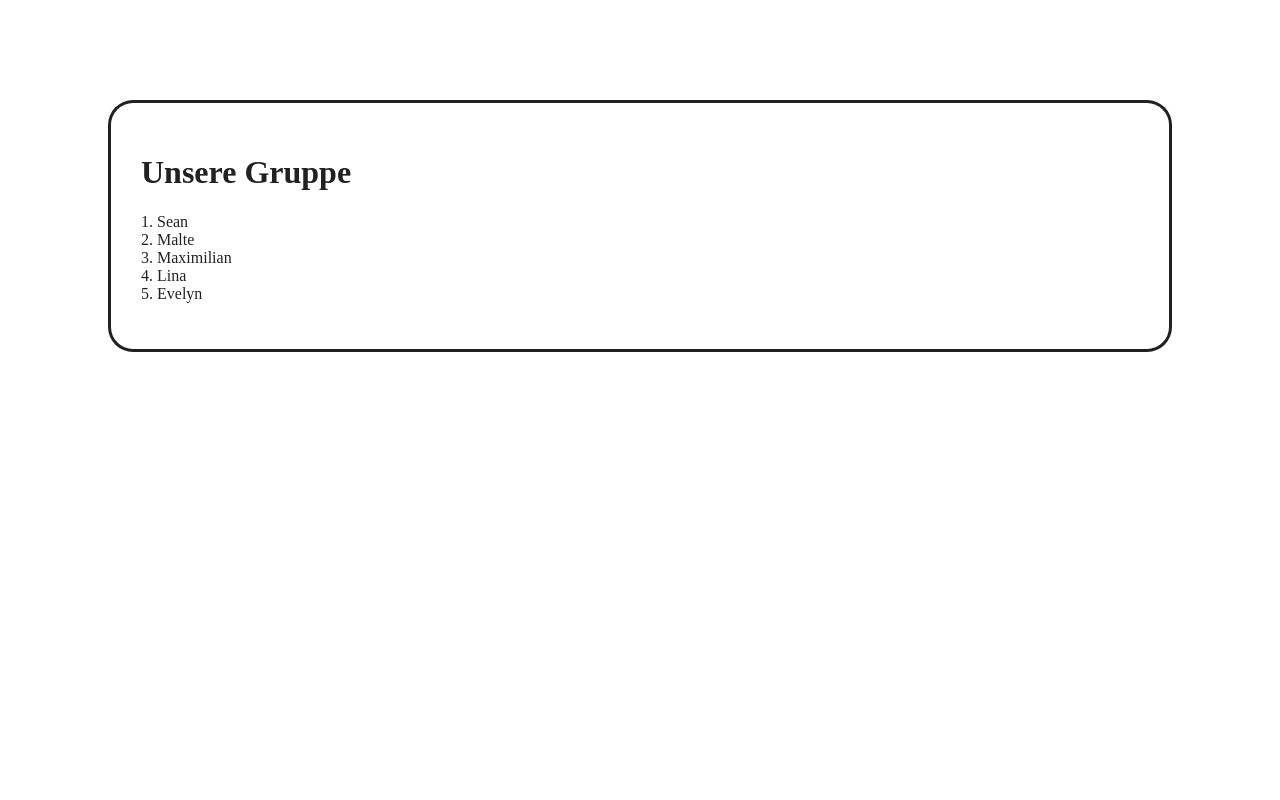
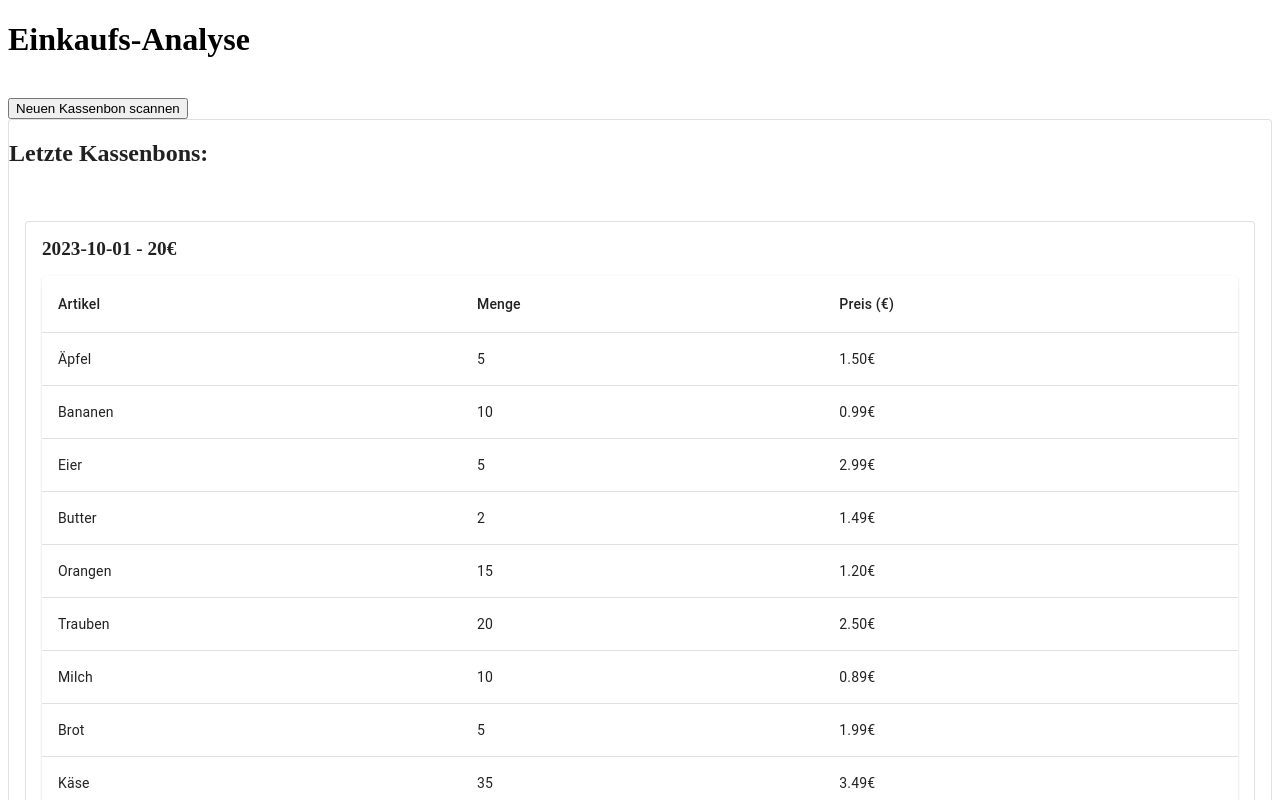
Before and after one commit to max-homeassistant2009/frontend, a React (Vite) app: page / in a window 1280 px wide. Shown: the top 800 px of the page. Built offline with nearby package versions, Linux system fonts and the light colour scheme.

Commit message:
Samstag-13:43

```diff
--- a/index.html
+++ b/index.html
@@ -1,6 +1,8 @@
 <!doctype html>
 <html lang="en">
   <head>
+    <meta charset="utf-8" />
+    <title>Einkaufs-Analyse</title>
   </head>
   <body>
     <div id="root"></div>
--- a/package.json
+++ b/package.json
@@ -25,6 +25,7 @@
     "eslint-plugin-react-hooks": "^5.2.0",
     "eslint-plugin-react-refresh": "^0.4.20",
     "globals": "^16.4.0",
+    "prettier": "3.6.2",
     "vite": "^7.1.7"
   }
 }
--- a/src/App.jsx
+++ /dev/null
@@ -1,21 +0,0 @@
-import { useState } from 'react'
-import Button from './Button'
-import { Card, Slider } from '@mui/material'
-import testData from './data'
-
-function App() {
-  return (
-    <div style={{margin: 0, padding: 0}}>
-        <Card variant="outlined" sx={{m: '100px', p: '30px', border: '3px solid', borderRadius: '25px',}}>
-            <h1>Unsere Gruppe</h1>
-            <ul style={{listStyleType: 'none', padding: 0}}>
-                {testData.map(person => (
-                    <li key={person.id}>{person.id}. {person.name}</li>
-                ))}
-            </ul>
-        </Card>
-    </div>
-  )
-}
-
-export default App
--- /dev/null
+++ b/src/App.tsx
@@ -0,0 +1,35 @@
+import { useState } from "react";
+import Button from "./components/Button";
+import { Box, Card, Slider } from "@mui/material";
+import { testbackend, testData } from "./data";
+import { CustomTable } from "./components/CustomTable";
+
+function App() {
+  return (
+    <div style={{ margin: 0, padding: 0 }}>
+      <h1>Einkaufs-Analyse</h1>
+      <br />
+      <Button>Neuen Kassenbon scannen</Button>
+      <br />
+      <Card variant="outlined">
+        <h2>Letzte Kassenbons:</h2>
+        <br />
+        {testbackend.map((receipt) => (
+          <Card variant="outlined" sx={{ m: 2, p: 2 }} key={receipt.id}>
+            <div key={receipt.id}>
+              <Box sx={{ mb: 2, fontWeight: "bold", fontSize: "1.2em" }}>
+                {receipt.date} - {receipt.amount}€
+              </Box>
+              <CustomTable data={testbackend} />
+            </div>
+          </Card>
+        ))}
+      </Card>
+      <Card variant="outlined">
+        <h2>Analyse:</h2>
+      </Card>
+    </div>
+  );
+}
+
+export default App;
--- /dev/null
+++ b/src/components/CustomTable.tsx
@@ -0,0 +1,41 @@
+import {
+  TableContainer,
+  Table,
+  TableHead,
+  TableBody,
+  TableRow,
+  TableCell,
+  Paper,
+} from "@mui/material";
+import { Receipt } from "../data";
+
+interface Props {
+  data: Receipt[];
+}
+
+export const CustomTable = ({ data }: Props) => {
+  return (
+    <TableContainer component={Paper}>
+      <Table aria-label="simple table">
+        <TableHead>
+          <TableRow>
+            <TableCell>Artikel</TableCell>
+            <TableCell>Menge</TableCell>
+            <TableCell>Preis (€)</TableCell>
+          </TableRow>
+        </TableHead>
+        <TableBody>
+          {data.map((receipt) =>
+            receipt.groceries.map((grocery, index) => (
+              <TableRow key={`${receipt.id}-${index}`}>
+                <TableCell>{grocery.name}</TableCell>
+                <TableCell>{grocery.amount}</TableCell>
+                <TableCell>{grocery.price.toFixed(2)}€</TableCell>
+              </TableRow>
+            ))
+          )}
+        </TableBody>
+      </Table>
+    </TableContainer>
+  );
+};
--- a/src/data.js
+++ /dev/null
@@ -1,9 +0,0 @@
-const testData = [
-    { id: 1, name: 'Sean' },
-    { id: 2, name: 'Malte' },
-    { id: 3, name: 'Maximilian' },
-    { id: 4, name: 'Lina' },
-    { id: 5, name: 'Evelyn' },
-]
-
-export default testData
--- /dev/null
+++ b/src/data.ts
@@ -0,0 +1,89 @@
+export const testData = [
+  { id: 1, name: "Sean" },
+  { id: 2, name: "Malte" },
+  { id: 3, name: "Maximilian" },
+  { id: 4, name: "Lina" },
+  { id: 5, name: "Evelyn" },
+];
+
+export interface Receipt {
+  id: string;
+  date: string;
+  amount: number;
+  groceries: Grocery[];
+}
+
+interface Grocery {
+  name: string;
+  amount: number;
+  price: number;
+}
+
+export const testbackend: Receipt[] = [
+  {
+    id: "1",
+    date: "2023-10-01",
+    amount: 20,
+    groceries: [
+      {
+        name: "Äpfel",
+        amount: 5,
+        price: 1.5,
+      },
+      {
+        name: "Bananen",
+        amount: 10,
+        price: 0.99,
+      },
+      {
+        name: "Eier",
+        amount: 5,
+        price: 2.99,
+      },
+      {
+        name: "Butter",
+        amount: 2,
+        price: 1.49,
+      },
+    ],
+  },
+  {
+    id: "2",
+    date: "2023-10-02",
+    amount: 35,
+    groceries: [
+      {
+        name: "Orangen",
+        amount: 15,
+        price: 1.2,
+      },
+      {
+        name: "Trauben",
+        amount: 20,
+        price: 2.5,
+      },
+    ],
+  },
+  {
+    id: "3",
+    date: "2023-10-03",
+    amount: 50,
+    groceries: [
+      {
+        name: "Milch",
+        amount: 10,
+        price: 0.89,
+      },
+      {
+        name: "Brot",
+        amount: 5,
+        price: 1.99,
+      },
+      {
+        name: "Käse",
+        amount: 35,
+        price: 3.49,
+      },
+    ],
+  },
+];
--- a/src/main.jsx
+++ b/src/main.jsx
@@ -1,6 +1,6 @@
 import { StrictMode } from 'react'
 import { createRoot } from 'react-dom/client'
-import App from './App.jsx'
+import App from './App'
 
 createRoot(document.getElementById('root')).render(
   <StrictMode>
```
Also changed, not shown: src/components/Button.tsx (renamed from src/Button.tsx), 1 other file (tests, documents, lock files or other folders).
